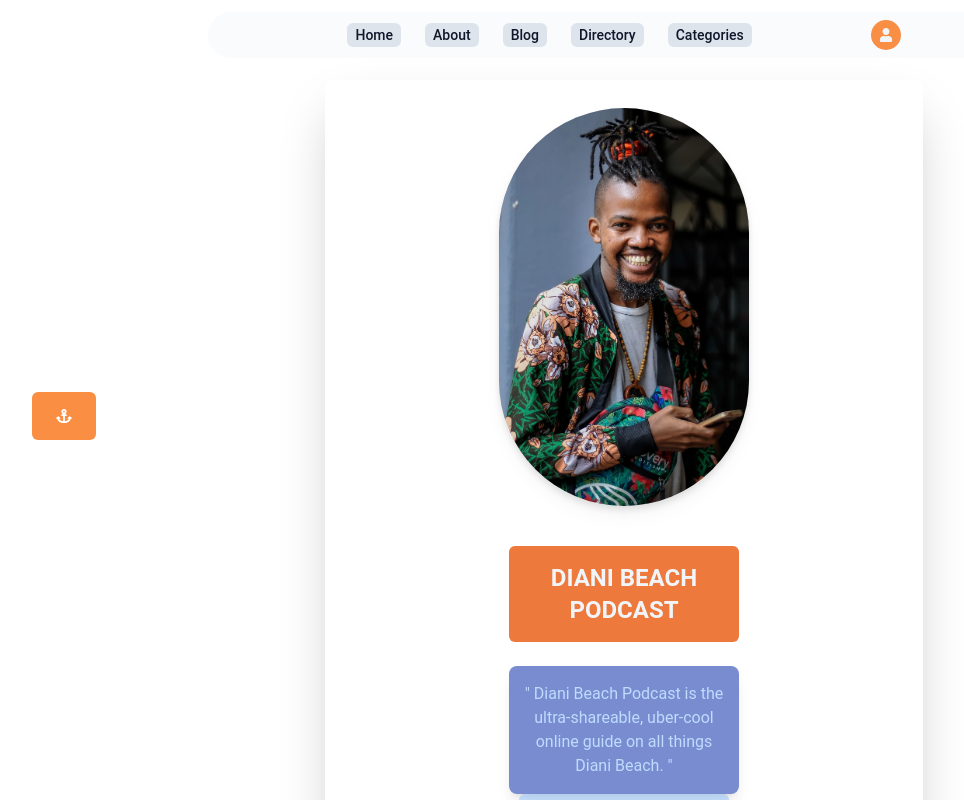
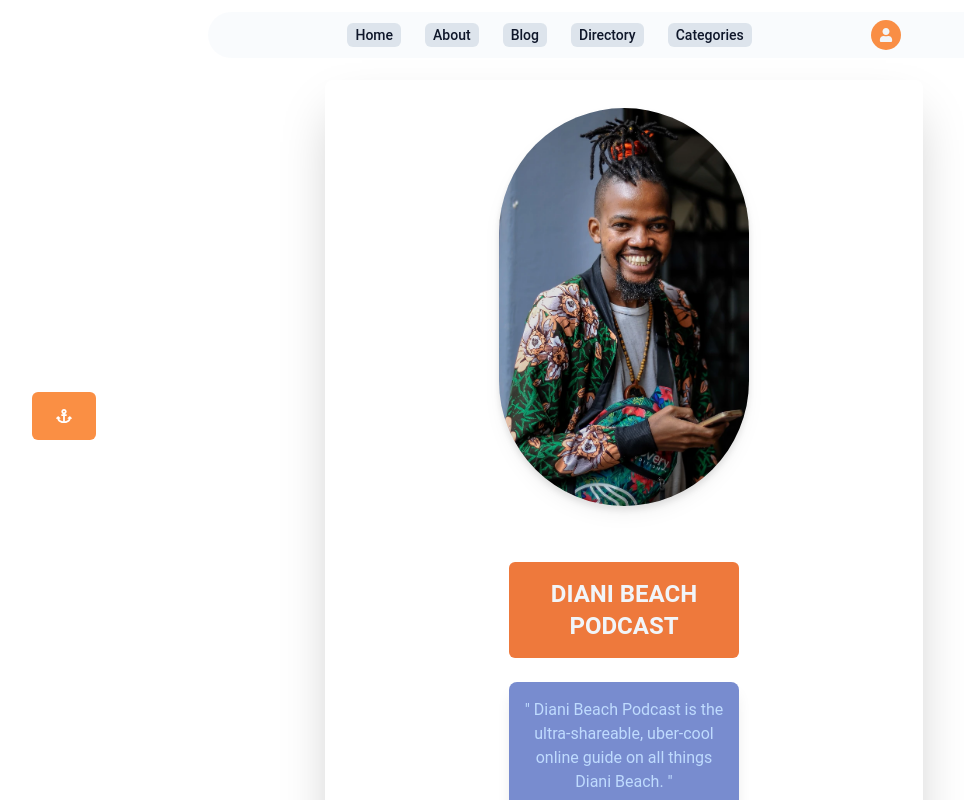
Before and after one commit to MatthewsRicky/travelapp, a Next.js app: page / in a window 1280 px wide. Shown: the top 800 px of the page, without its empty margins (16-980 px from the left). Built offline with nearby package versions, Linux system fonts and the light colour scheme.

Commit message:
alignment

```diff
--- a/components/Hero.tsx
+++ b/components/Hero.tsx
@@ -6,7 +6,7 @@ const Hero = () => {
 	return (
 		<section className='relative z-100 max-container space-y-6 flex flex-col justify-center items-center gap-4 mt-16'>
 			<div className='relative flex flex-col mt-4'>
-				<div className='justify-around w-[60%] items-center relative mx-auto flex z-20 sm:w-[85%] flex-col sm:flex-col px-3 py-3 rounded-lg shadow-2xl backdrop-blur-sm'>
+				<div className='justify-around w-[80%] items-center relative mx-auto flex z-20 sm:w-[85%] flex-col sm:flex-col px-3 py-3 gap-4 rounded-lg shadow-2xl backdrop-blur-sm'>
 					<div className='hidden sm:flex z-20 mt-4'>
 						<Image
 							src='/libosso_profile.webp'
```
